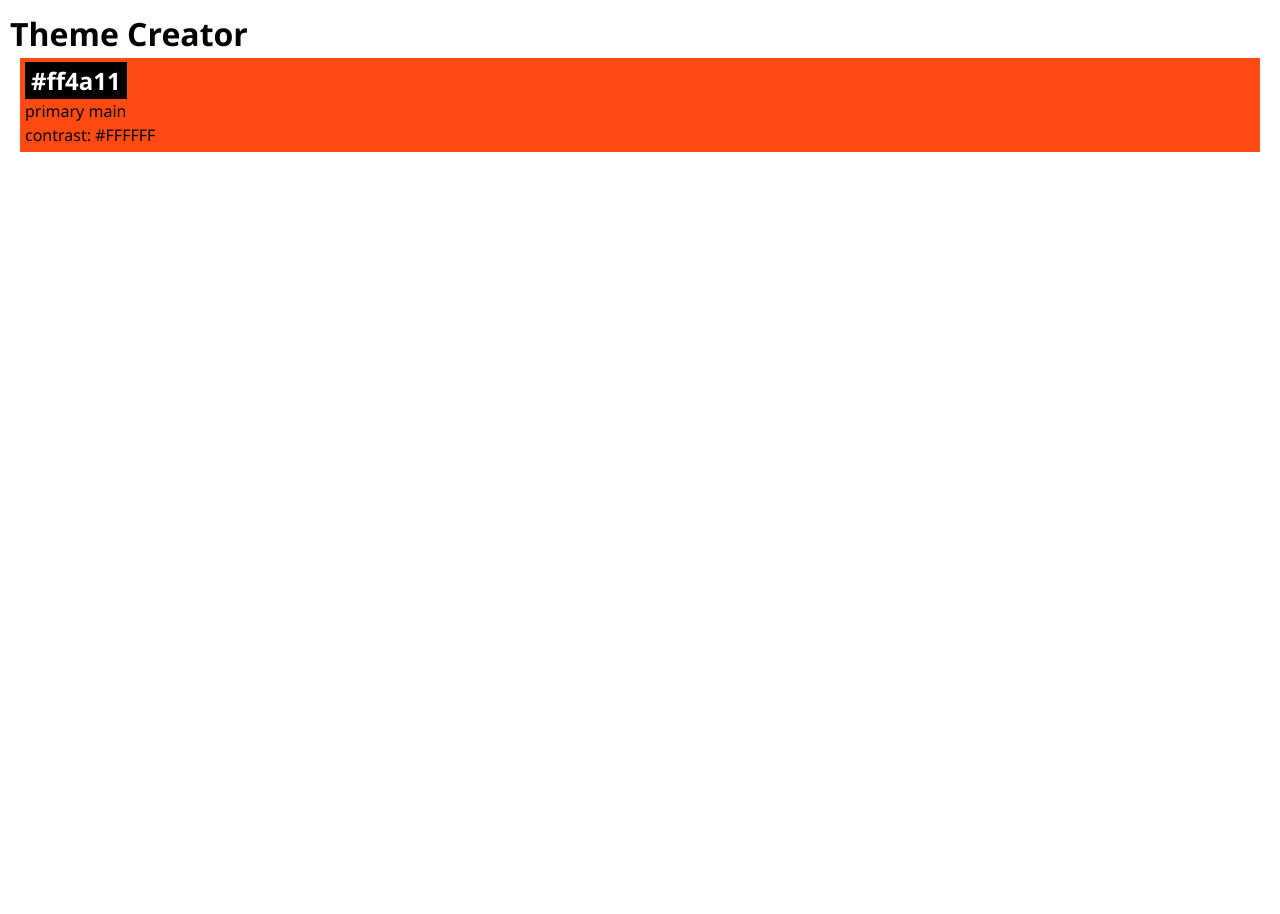
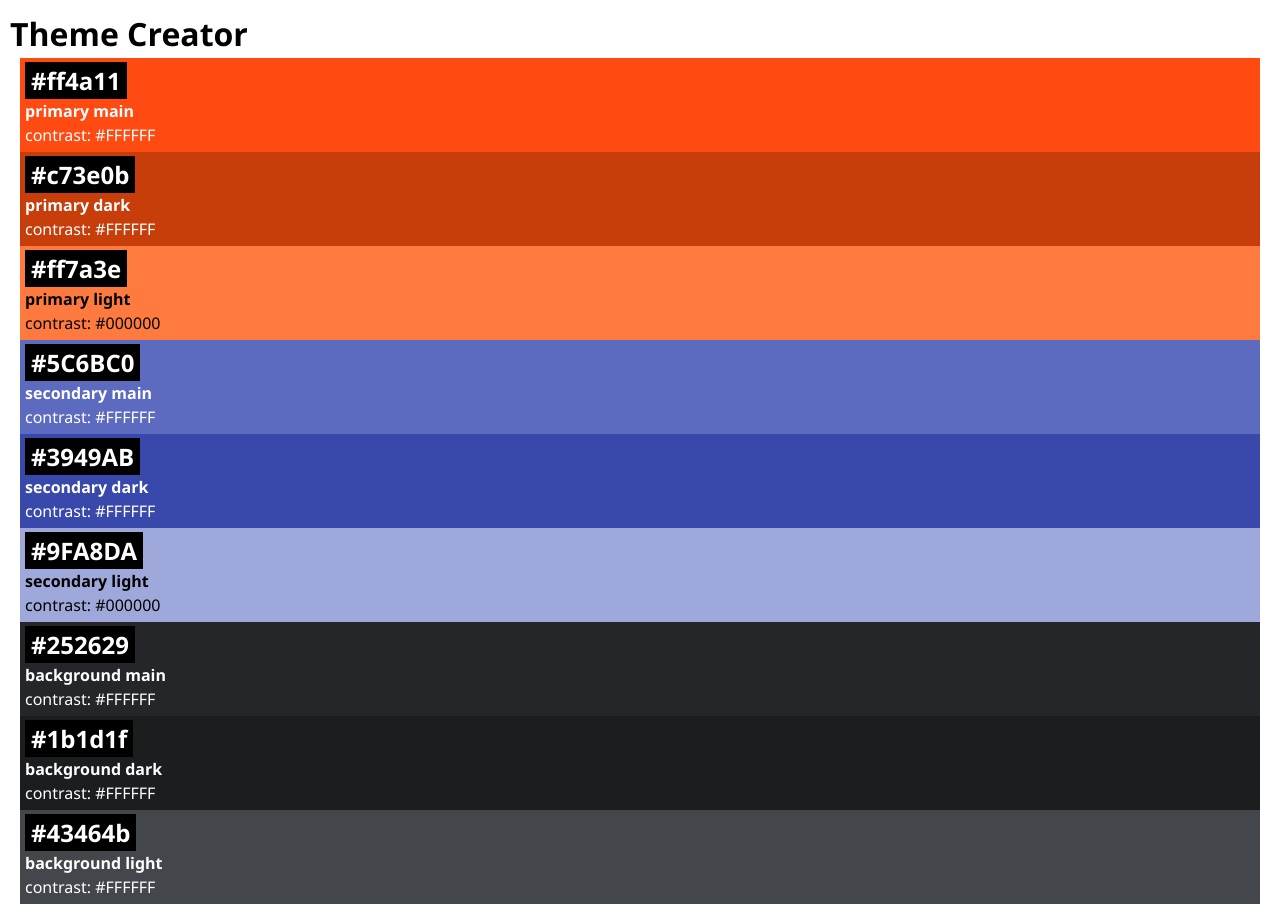
Before and after one commit to melanie-adler/recap-project-4, a React (Vite) app: page / in a window 1280 px wide. Before the commit the page ends 800 px from the top, so only its background shows below. Built offline with nearby package versions, Linux system fonts and the light colour scheme.

Commit message:
add mapping

```diff
--- a/src/App.jsx
+++ b/src/App.jsx
@@ -6,7 +6,9 @@ function App() {
   return (
     <>
       <h1>Theme Creator</h1>
-      <Color />
+      {initialColors.map((color) => {
+        return <Color key={color.id} color={color} />;
+      })}
     </>
   );
 }
--- a/src/Components/Color/Color.jsx
+++ b/src/Components/Color/Color.jsx
@@ -1,17 +1,16 @@
-import { initialColors } from "../../lib/colors";
 import "./Color.css";
 
-export default function Color() {
+export default function Color({ color }) {
   return (
-    <>
-      <div
-        className="color-card"
-        style={{ backgroundColor: `${initialColors[0].hex}` }}
-      >
-        <h2 className="color-card-headline">{initialColors[0].hex}</h2>
-        <p>{initialColors[0].role}</p>
-        <p>contrast: {initialColors[0].contrastText}</p>
-      </div>
-    </>
+    <div
+      className="color-card"
+      style={{ background: color.hex, color: color.contrastText }}
+    >
+      <h2 className="color-card-headline">{color.hex}</h2>
+      <p>
+        <b>{color.role}</b>
+      </p>
+      <p>contrast: {color.contrastText}</p>
+    </div>
   );
 }
```
